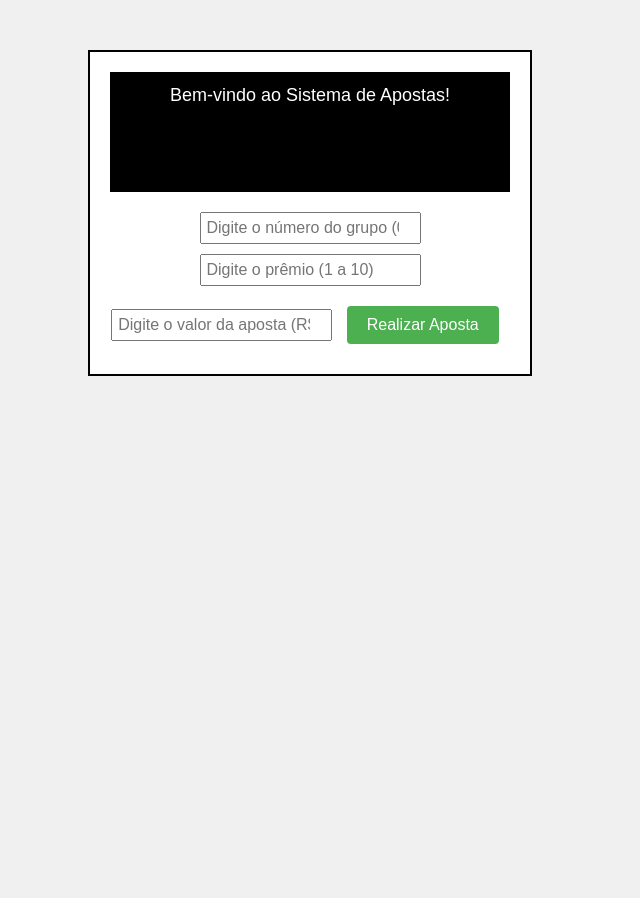
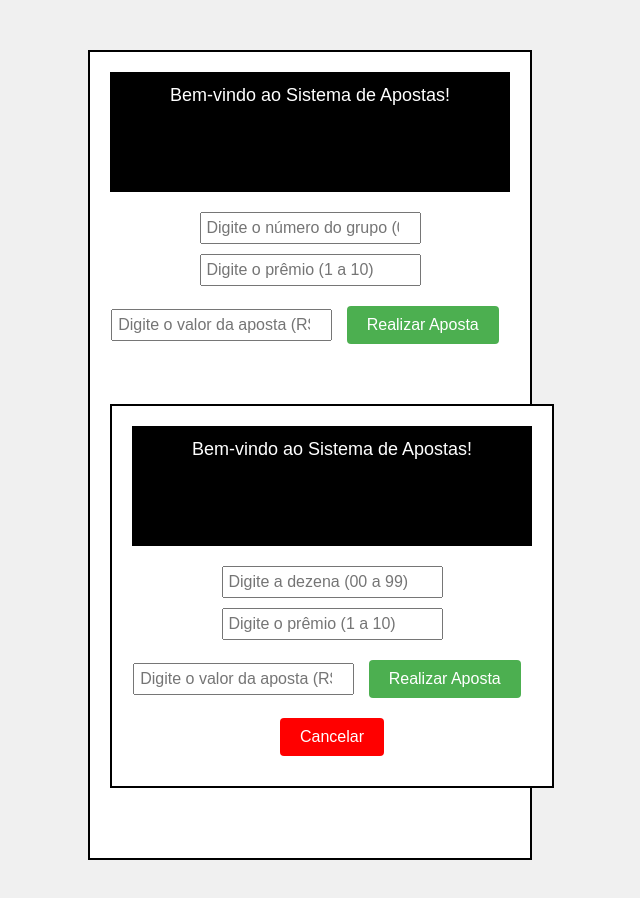
Before and after one commit to antoniogleisonpintoviana/sistemadeapostas, a plain HTML site: page grupo.html in a window 1280 px wide. Shown: the whole page, without its empty margins (330-970 px from the left). Before the commit the page ends 800 px from the top, so only its background shows below. Drawn offline with Linux system fonts and the light colour scheme.

Commit message:
Update grupo.html

```diff
--- a/grupo.html
+++ b/grupo.html
@@ -62,6 +62,129 @@
     <input type="number" id="premio" placeholder="Digite o prêmio (1 a 10)">
     <input type="number" id="valor" placeholder="Digite o valor da aposta (R$)">
     <button onclick="realizarAposta()">Realizar Aposta</button>
+    <!DOCTYPE html>
+<html lang="pt-br">
+<head>
+<meta charset="UTF-8">
+<meta name="viewport" content="width=device-width, initial-scale=1.0">
+<title>Apostas - Dezenas</title>
+<style>
+    body {
+        font-family: Arial, sans-serif;
+        background-color: #f0f0f0;
+        margin: 0;
+        padding: 0;
+    }
+
+    .container {
+        width: 400px;
+        margin: 50px auto;
+        padding: 20px;
+        border: 2px solid #000;
+        background-color: #fff;
+        text-align: center;
+    }
+
+    button {
+        margin: 10px;
+        padding: 10px 20px;
+        font-size: 16px;
+        background-color: #4CAF50;
+        color: #fff;
+        border: none;
+        border-radius: 4px;
+        cursor: pointer;
+    }
+
+    button:hover {
+        background-color: #45a049;
+    }
+
+    #display {
+        height: 100px;
+        padding: 10px;
+        margin-bottom: 20px;
+        background-color: #000;
+        color: #fff;
+        text-align: center;
+        font-size: 18px;
+        line-height: 1.5;
+    }
+
+    input {
+        margin-bottom: 10px;
+        padding: 5px;
+        font-size: 16px;
+    }
+</style>
+</head>
+<body>
+<div class="container">
+    <div id="display">Bem-vindo ao Sistema de Apostas!</div>
+    <!--<input type="text" id="bilhete" value="" readonly style="font-weight: bold;">-->
+    <input type="number" id="dezena" placeholder="Digite a dezena (00 a 99)">
+    <input type="number" id="premio" placeholder="Digite o prêmio (1 a 10)">
+    <input type="number" id="valor" placeholder="Digite o valor da aposta (R$)">
+    <button onclick="realizarAposta()">Realizar Aposta</button>
+     <a href="index.html"><button style="background:red">Cancelar</button><a/>
+    <button id="btnImprimir" style="display: none;" onclick="imprimir()">Imprimir</button>
+</div>
+
+<script>
+    function exibirMensagem(mensagem) {
+        document.getElementById("display").innerText = mensagem;
+    }
+
+    function realizarAposta() {
+        var dezena = document.getElementById("dezena").value;
+        var premio = parseInt(document.getElementById("premio").value);
+        var valor = parseFloat(document.getElementById("valor").value.replace('R$', '').replace(',', '.'));
+
+        // Verificar se a dezena está no formato correto
+        if (!/^\d{2}$/.test(dezena)) {
+            exibirMensagem("Digite uma dezena válida (00 a 99).");
+            return;
+        }
+
+        // Verificar se o prêmio está no intervalo correto
+        if (isNaN(premio) || premio < 1 || premio > 10) {
+            exibirMensagem("Digite um prêmio válido (1 a 10).");
+            return;
+        }
+
+        // Verificar se o valor da aposta está no formato correto
+        if (isNaN(valor) || valor <= 0) {
+            exibirMensagem("Digite um valor de aposta válido (R$).");
+            return;
+        }
+
+        var premioTexto = premio === 1 ? "Do 1º ao 1º" : "Do 1º ao 10º";
+        var mensagem = "Aposta realizada:<br>" +
+                       "Dezena: <strong>" + dezena + "</strong><br>" +
+                       "Prêmio: <strong>" + premioTexto + "</strong><br>" +
+                       "Valor: <strong>R$" + valor.toFixed(2) + "</strong>";
+        exibirMensagem(mensagem);
+
+        // Exibir botão "Imprimir"
+        document.getElementById("btnImprimir").style.display = "inline";
+    }
+
+   function imprimir() {
+    var mensagem = "<span style='font-weight: bold;'>Aposta realizada:</span><br><br>" +
+
+                   "Dezena: <strong>" + document.getElementById("dezena").value + "</strong><br>" +
+                   "Prêmio: <strong>" + (parseInt(document.getElementById("premio").value) === 1 ? "Do 1º ao 1º" : "Do 1º ao 10º") + "</strong><br>" +
+                   "Valor: <strong>R$" + parseFloat(document.getElementById("valor").value.replace('R$', '').replace(',', '.')).toFixed(2) + "</strong>";
+
+    var winPrint = window.open('', '_blank');
+    winPrint.document.write('<html><head><title>Aposta Realizada</title><style>@media print { @page { size: 2.25in 5.5in; margin: 0; } }</style></head><body>' + mensagem + '</body></html>');
+    winPrint.document.close();
+    winPrint.print();
+}
+
+</script>
+</body>
+</html>
     <button id="btnImprimir" style="display: none;" onclick="imprimir()">Imprimir</button>
 </div>
 
```
